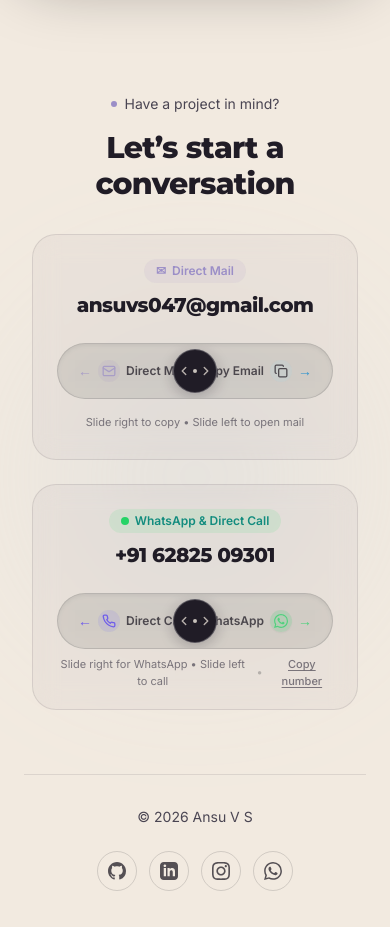
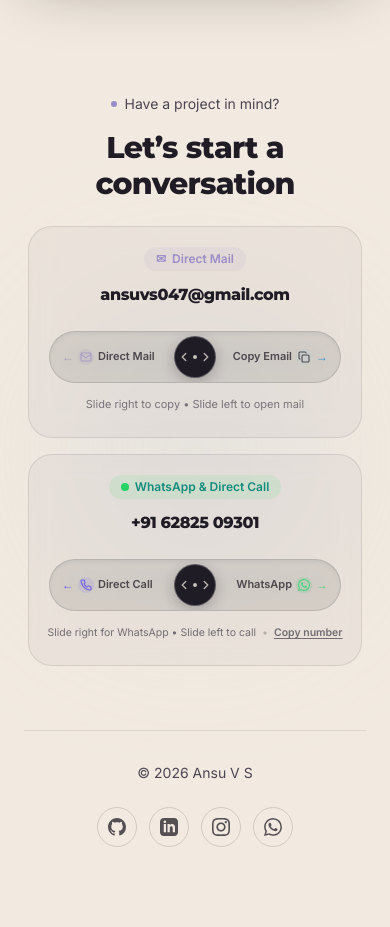
Before and after one commit to thenameisanzu/Ansu-latest-portfolio, a Next.js app: page / in a window 390 px wide. Shown: the part 9840-10767 px from the top of the page. Built offline with nearby package versions, Linux system fonts and the light colour scheme.

Commit message:
fix(responsive): optimize iPad card layouts, prevent email word breaks, and refine slider track spacing

```diff
--- a/components/Contact.tsx
+++ b/components/Contact.tsx
@@ -47,18 +47,18 @@ export default function Contact() {
         whileInView={{ opacity: 1, y: 0 }}
         viewport={{ once: true }}
         transition={{ duration: 0.7, delay: 0.1 }}
-        className="relative z-10 w-full max-w-4xl flex flex-col items-center px-2"
+        className="relative z-10 w-full max-w-5xl flex flex-col items-center px-1 sm:px-2"
       >
-        <h2 className="font-display font-extrabold text-3xl sm:text-4xl md:text-5xl tracking-tight text-ink mb-8">
+        <h2 className="font-display font-extrabold text-3xl sm:text-4xl md:text-5xl tracking-tight text-ink mb-6 sm:mb-8">
           Let’s start a conversation
         </h2>
 
         {/* Grouped Contact Channels Grid */}
-        <div className="w-full grid grid-cols-1 md:grid-cols-2 gap-6 lg:gap-8">
+        <div className="w-full grid grid-cols-1 md:grid-cols-2 gap-4 sm:gap-6 lg:gap-8">
           {/* 1. Email Group */}
-          <div className="flex flex-col items-center justify-between p-6 sm:p-8 rounded-3xl bg-ink/[0.03] border border-ink/10 backdrop-blur-md hover:border-violet/30 hover:shadow-[0_12px_32px_rgba(155,142,199,0.12)] transition-all duration-300">
-            <div className="flex flex-col items-center gap-2 mb-4">
-              <span className="inline-flex items-center gap-1.5 text-xs font-body font-semibold text-violet bg-violet/10 px-3 py-1 rounded-full">
+          <div className="flex flex-col items-center justify-between p-5 sm:p-6 md:p-6 lg:p-8 rounded-3xl bg-ink/[0.03] border border-ink/10 backdrop-blur-md hover:border-violet/30 hover:shadow-[0_12px_32px_rgba(155,142,199,0.12)] transition-all duration-300 min-w-0">
+            <div className="flex flex-col items-center gap-2 mb-3 sm:mb-4 w-full min-w-0">
+              <span className="inline-flex items-center gap-1.5 text-xs font-body font-semibold text-violet bg-violet/10 px-3 py-1 rounded-full shrink-0">
                 <span>✉</span>
                 <span>Direct Mail</span>
               </span>
@@ -66,8 +66,8 @@ export default function Contact() {
                 <a
                   href={`mailto:${email}?subject=Project%20Inquiry%20—%20Ansu%20V%20S`}
                   data-cursor="hover"
-                  className="font-display font-extrabold text-ink text-xl sm:text-2xl lg:text-[1.7rem] tracking-tight hover:text-transparent hover:bg-clip-text hover:bg-gradient-to-r hover:from-violet hover:to-sky transition-all duration-300 break-all py-1"
-                  title="Click to email"
+                  className="block w-full font-display font-extrabold text-ink text-base sm:text-lg md:text-[1.2rem] lg:text-2xl xl:text-[1.55rem] tracking-tight hover:text-transparent hover:bg-clip-text hover:bg-gradient-to-r hover:from-violet hover:to-sky transition-all duration-300 whitespace-nowrap overflow-hidden text-ellipsis py-1 text-center"
+                  title={email}
                 >
                   {email}
                 </a>
@@ -81,9 +81,9 @@ export default function Contact() {
           </div>
 
           {/* 2. Contact Number Group (WhatsApp / Direct Call) */}
-          <div className="flex flex-col items-center justify-between p-6 sm:p-8 rounded-3xl bg-ink/[0.03] border border-ink/10 backdrop-blur-md hover:border-[#25D366]/30 hover:shadow-[0_12px_32px_rgba(37,211,102,0.12)] transition-all duration-300">
-            <div className="flex flex-col items-center gap-2 mb-4">
-              <span className="inline-flex items-center gap-1.5 text-xs font-body font-semibold text-[#128C7E] bg-[#25D366]/10 px-3 py-1 rounded-full">
+          <div className="flex flex-col items-center justify-between p-5 sm:p-6 md:p-6 lg:p-8 rounded-3xl bg-ink/[0.03] border border-ink/10 backdrop-blur-md hover:border-[#25D366]/30 hover:shadow-[0_12px_32px_rgba(37,211,102,0.12)] transition-all duration-300 min-w-0">
+            <div className="flex flex-col items-center gap-2 mb-3 sm:mb-4 w-full min-w-0">
+              <span className="inline-flex items-center gap-1.5 text-xs font-body font-semibold text-[#128C7E] bg-[#25D366]/10 px-3 py-1 rounded-full shrink-0">
                 <span className="relative flex h-2 w-2">
                   <span className="animate-ping absolute inline-flex h-full w-full rounded-full bg-[#25D366] opacity-75" />
                   <span className="relative inline-flex rounded-full h-2 w-2 bg-[#25D366]" />
@@ -96,7 +96,7 @@ export default function Contact() {
                   target="_blank"
                   rel="noreferrer"
                   data-cursor="hover"
-                  className="font-display font-extrabold text-ink text-xl sm:text-2xl lg:text-[1.7rem] tracking-tight hover:text-[#128C7E] transition-colors py-1"
+                  className="block w-full font-display font-extrabold text-ink text-base sm:text-lg md:text-[1.2rem] lg:text-2xl xl:text-[1.55rem] tracking-tight hover:text-[#128C7E] transition-colors py-1 text-center whitespace-nowrap"
                   title="Click to chat on WhatsApp"
                 >
                   {formattedPhoneNumber}
--- a/components/MailSlider.tsx
+++ b/components/MailSlider.tsx
@@ -9,17 +9,17 @@ export default function MailSlider() {
   const x = useMotionValue(0);
 
   // Dynamic opacity and scales for morphing icons
-  const dualIconOpacity = useTransform(x, [-25, -12, 0, 12, 25], [0, 0.4, 1, 0.4, 0]);
-  const leftDragIconOpacity = useTransform(x, [-75, -20, 0], [1, 0.6, 0]);
-  const leftDragIconScale = useTransform(x, [-75, -20, 0], [1.15, 0.9, 0.6]);
-  const rightDragIconOpacity = useTransform(x, [0, 20, 75], [0, 0.6, 1]);
-  const rightDragIconScale = useTransform(x, [0, 20, 75], [0.6, 0.9, 1.15]);
+  const dualIconOpacity = useTransform(x, [-20, -10, 0, 10, 20], [0, 0.4, 1, 0.4, 0]);
+  const leftDragIconOpacity = useTransform(x, [-60, -16, 0], [1, 0.6, 0]);
+  const leftDragIconScale = useTransform(x, [-60, -16, 0], [1.15, 0.9, 0.6]);
+  const rightDragIconOpacity = useTransform(x, [0, 16, 60], [0, 0.6, 1]);
+  const rightDragIconScale = useTransform(x, [0, 16, 60], [0.6, 0.9, 1.15]);
 
-  const leftTrackFill = useTransform(x, [-95, 0], [1, 0]);
-  const rightTrackFill = useTransform(x, [0, 95], [0, 1]);
+  const leftTrackFill = useTransform(x, [-72, 0], [1, 0]);
+  const rightTrackFill = useTransform(x, [0, 72], [0, 1]);
   const knobBg = useTransform(
     x,
-    [-90, -40, 0, 40, 90],
+    [-70, -32, 0, 32, 70],
     [
       "rgb(155, 142, 199)", // violet on left drag
       "rgb(189, 166, 206)",
@@ -48,7 +48,7 @@ export default function MailSlider() {
   };
 
   const handleDragEnd = (_: unknown, info: { offset?: { x: number } }) => {
-    const threshold = 45;
+    const threshold = 36;
     const currentX = x.get();
     const offsetX = info?.offset?.x ?? 0;
     if (currentX >= threshold || offsetX >= threshold) {
@@ -59,11 +59,11 @@ export default function MailSlider() {
   };
 
   return (
-    <div className="flex flex-col items-center gap-3 w-full max-w-sm mx-auto select-none mt-2 touch-none">
+    <div className="flex flex-col items-center gap-2.5 w-full max-w-sm mx-auto select-none mt-2 touch-none">
       {/* iOS Slider Bar */}
       <div
         style={{ touchAction: "none" }}
-        className="relative w-full h-14 rounded-full bg-ink/8 border border-ink/15 backdrop-blur-md p-1.5 flex items-center justify-between overflow-hidden shadow-[inset_0_2px_4px_rgba(0,0,0,0.06)] touch-none"
+        className="relative w-full h-13 sm:h-14 rounded-full bg-ink/8 border border-ink/15 backdrop-blur-md p-1 sm:p-1.5 flex items-center justify-between overflow-hidden shadow-[inset_0_2px_4px_rgba(0,0,0,0.06)] touch-none"
       >
         {/* Left Track Ambient Fill (Lilac/Violet) */}
         <motion.div
@@ -80,20 +80,20 @@ export default function MailSlider() {
         {/* Left Track Zone: Open Mail */}
         <button
           onClick={triggerMail}
-          className="relative z-10 flex-1 h-full flex items-center justify-start pl-3.5 gap-1.5 text-xs font-body font-medium transition-colors text-ink hover:text-violet text-left group touch-manipulation"
+          className="relative z-10 flex-1 h-full flex items-center justify-start pl-2 sm:pl-3.5 gap-1 sm:gap-1.5 text-[11px] sm:text-xs font-body font-medium transition-colors text-ink hover:text-violet text-left group touch-manipulation cursor-pointer"
           data-cursor="hover"
           title="Click or slide left to open mail app"
         >
           <motion.span
             style={{
-              opacity: useTransform(x, [-90, -20, 0], [1, 0.9, 0.75]),
-              scale: useTransform(x, [-90, 0], [1.05, 1]),
+              opacity: useTransform(x, [-70, -18, 0], [1, 0.9, 0.75]),
+              scale: useTransform(x, [-70, 0], [1.05, 1]),
             }}
-            className="flex items-center gap-1.5 text-ink font-semibold"
+            className="flex items-center gap-1 sm:gap-1.5 text-ink font-semibold"
           >
-            <span className="text-sm text-violet transition-transform group-hover:-translate-x-0.5">←</span>
-            <span className="p-1 rounded-full bg-violet/15 text-violet flex items-center justify-center shrink-0">
-              <svg className="w-3.5 h-3.5" viewBox="0 0 24 24" fill="none" stroke="currentColor" strokeWidth="2.2" strokeLinecap="round" strokeLinejoin="round">
+            <span className="text-xs sm:text-sm text-violet transition-transform group-hover:-translate-x-0.5">←</span>
+            <span className="p-0.5 sm:p-1 rounded-full bg-violet/15 text-violet flex items-center justify-center shrink-0">
+              <svg className="w-3 h-3 sm:w-3.5 sm:h-3.5" viewBox="0 0 24 24" fill="none" stroke="currentColor" strokeWidth="2.2" strokeLinecap="round" strokeLinejoin="round">
                 <rect width="20" height="16" x="2" y="4" rx="2"/>
                 <path d="m22 7-8.97 5.7a1.94 1.94 0 0 1-2.06 0L2 7"/>
               </svg>
@@ -105,32 +105,32 @@ export default function MailSlider() {
         {/* Right Track Zone: Copy Email */}
         <button
           onClick={triggerCopy}
-          className="relative z-10 flex-1 h-full flex items-center justify-end pr-3.5 gap-1.5 text-xs font-body font-medium transition-colors text-ink hover:text-sky-600 text-right group touch-manipulation"
+          className="relative z-10 flex-1 h-full flex items-center justify-end pr-2 sm:pr-3.5 gap-1 sm:gap-1.5 text-[11px] sm:text-xs font-body font-medium transition-colors text-ink hover:text-sky-600 text-right group touch-manipulation cursor-pointer"
           data-cursor="hover"
           title="Click or slide right to copy address"
         >
           <motion.span
             style={{
-              opacity: useTransform(x, [0, 20, 90], [0.75, 0.9, 1]),
-              scale: useTransform(x, [0, 90], [1, 1.05]),
+              opacity: useTransform(x, [0, 18, 70], [0.75, 0.9, 1]),
+              scale: useTransform(x, [0, 70], [1, 1.05]),
             }}
-            className="flex items-center gap-1.5 text-ink font-semibold"
+            className="flex items-center gap-1 sm:gap-1.5 text-ink font-semibold"
           >
             <span className="truncate group-hover:text-sky-600 transition-colors">Copy Email</span>
-            <span className="p-1 rounded-full bg-sky/35 text-ink flex items-center justify-center shrink-0">
-              <svg className="w-3.5 h-3.5" viewBox="0 0 24 24" fill="none" stroke="currentColor" strokeWidth="2.2" strokeLinecap="round" strokeLinejoin="round">
+            <span className="p-0.5 sm:p-1 rounded-full bg-sky/35 text-ink flex items-center justify-center shrink-0">
+              <svg className="w-3 h-3 sm:w-3.5 sm:h-3.5" viewBox="0 0 24 24" fill="none" stroke="currentColor" strokeWidth="2.2" strokeLinecap="round" strokeLinejoin="round">
                 <rect width="14" height="14" x="8" y="8" rx="2" ry="2"/>
                 <path d="M4 16c-1.1 0-2-.9-2-2V4c0-1.1.9-2 2-2h10c1.1 0 2 .9 2 2"/>
               </svg>
             </span>
-            <span className="text-sm text-sky-600 transition-transform group-hover:translate-x-0.5">→</span>
+            <span className="text-xs sm:text-sm text-sky-600 transition-transform group-hover:translate-x-0.5">→</span>
           </motion.span>
         </button>
 
         {/* Interactive Draggable Center Knob with Direction-Morphing Icons */}
         <motion.div
           drag="x"
-          dragConstraints={{ left: -95, right: 95 }}
+          dragConstraints={{ left: -72, right: 72 }}
           dragElastic={0.12}
           dragSnapToOrigin={true}
           dragMomentum={false}
@@ -138,7 +138,7 @@ export default function MailSlider() {
           style={{ x, backgroundColor: knobBg, touchAction: "none" }}
           whileHover={{ scale: 1.06 }}
           whileTap={{ scale: 0.95 }}
-          className="absolute left-1/2 -translate-x-1/2 z-20 w-11 h-11 rounded-full text-cream flex items-center justify-center cursor-grab active:cursor-grabbing shadow-[0_4px_14px_rgba(32,28,38,0.25)] border border-white/25 overflow-hidden touch-none select-none"
+          className="absolute left-1/2 -translate-x-1/2 z-20 w-10.5 h-10.5 sm:w-11 sm:h-11 rounded-full text-cream flex items-center justify-center cursor-grab active:cursor-grabbing shadow-[0_4px_14px_rgba(32,28,38,0.25)] border border-white/25 overflow-hidden touch-none select-none"
           data-cursor="hover"
         >
           <AnimatePresence mode="wait">
--- a/components/PhoneSlider.tsx
+++ b/components/PhoneSlider.tsx
@@ -9,20 +9,20 @@ export default function PhoneSlider() {
   const x = useMotionValue(0);
 
   // Dynamic opacity and scales for morphing knob icons
-  const dualIconOpacity = useTransform(x, [-25, -12, 0, 12, 25], [0, 0.4, 1, 0.4, 0]);
-  const leftDragIconOpacity = useTransform(x, [-75, -20, 0], [1, 0.6, 0]);
-  const leftDragIconScale = useTransform(x, [-75, -20, 0], [1.15, 0.9, 0.6]);
-  const rightDragIconOpacity = useTransform(x, [0, 20, 75], [0, 0.6, 1]);
-  const rightDragIconScale = useTransform(x, [0, 20, 75], [0.6, 0.9, 1.15]);
+  const dualIconOpacity = useTransform(x, [-20, -10, 0, 10, 20], [0, 0.4, 1, 0.4, 0]);
+  const leftDragIconOpacity = useTransform(x, [-60, -16, 0], [1, 0.6, 0]);
+  const leftDragIconScale = useTransform(x, [-60, -16, 0], [1.15, 0.9, 0.6]);
+  const rightDragIconOpacity = useTransform(x, [0, 16, 60], [0, 0.6, 1]);
+  const rightDragIconScale = useTransform(x, [0, 16, 60], [0.6, 0.9, 1.15]);
 
   // Track fills
-  const leftTrackFill = useTransform(x, [-95, 0], [1, 0]);
-  const rightTrackFill = useTransform(x, [0, 95], [0, 1]);
+  const leftTrackFill = useTransform(x, [-72, 0], [1, 0]);
+  const rightTrackFill = useTransform(x, [0, 72], [0, 1]);
 
   // Dynamic knob background transition
   const knobBg = useTransform(
     x,
-    [-90, -40, 0, 40, 90],
+    [-70, -32, 0, 32, 70],
     [
       "rgb(99, 102, 241)", // Indigo/Call accent on left drag
       "rgb(139, 92, 246)",
@@ -72,7 +72,7 @@ export default function PhoneSlider() {
   };
 
   const handleDragEnd = (_: unknown, info: { offset?: { x: number } }) => {
-    const threshold = 40;
+    const threshold = 36;
     const currentX = x.get();
     const offsetX = info?.offset?.x ?? 0;
     if (currentX >= threshold || offsetX >= threshold) {
@@ -83,11 +83,11 @@ export default function PhoneSlider() {
   };
 
   return (
-    <div className="flex flex-col items-center gap-3 w-full max-w-sm mx-auto select-none mt-2 touch-none">
+    <div className="flex flex-col items-center gap-2.5 w-full max-w-sm mx-auto select-none mt-2 touch-none">
       {/* iOS Slider Bar */}
       <div
         style={{ touchAction: "none" }}
-        className="relative w-full h-14 rounded-full bg-ink/8 border border-ink/15 backdrop-blur-md p-1.5 flex items-center justify-between overflow-hidden shadow-[inset_0_2px_4px_rgba(0,0,0,0.06)] touch-none"
+        className="relative w-full h-13 sm:h-14 rounded-full bg-ink/8 border border-ink/15 backdrop-blur-md p-1 sm:p-1.5 flex items-center justify-between overflow-hidden shadow-[inset_0_2px_4px_rgba(0,0,0,0.06)] touch-none"
       >
         {/* Left Track Ambient Fill (Call Indigo/Violet) */}
         <motion.div
@@ -104,21 +104,21 @@ export default function PhoneSlider() {
         {/* Left Track Zone: Direct Call */}
         <button
           onClick={triggerCall}
-          className="relative z-10 flex-1 h-full flex items-center justify-start pl-3.5 gap-1.5 text-xs font-body font-medium transition-colors text-ink hover:text-indigo-600 text-left group touch-manipulation cursor-pointer"
+          className="relative z-10 flex-1 h-full flex items-center justify-start pl-2 sm:pl-3.5 gap-1 sm:gap-1.5 text-[11px] sm:text-xs font-body font-medium transition-colors text-ink hover:text-indigo-600 text-left group touch-manipulation cursor-pointer"
           data-cursor="hover"
           title="Click or slide left to call directly"
         >
           <motion.span
             style={{
-              opacity: useTransform(x, [-90, -20, 0], [1, 0.9, 0.75]),
-              scale: useTransform(x, [-90, 0], [1.05, 1]),
+              opacity: useTransform(x, [-70, -18, 0], [1, 0.9, 0.75]),
+              scale: useTransform(x, [-70, 0], [1.05, 1]),
             }}
-            className="flex items-center gap-1.5 text-ink font-semibold"
+            className="flex items-center gap-1 sm:gap-1.5 text-ink font-semibold"
           >
-            <span className="text-sm text-indigo-600 transition-transform group-hover:-translate-x-0.5">←</span>
-            <span className="p-1 rounded-full bg-indigo-500/15 text-indigo-600 flex items-center justify-center shrink-0">
+            <span className="text-xs sm:text-sm text-indigo-600 transition-transform group-hover:-translate-x-0.5">←</span>
+            <span className="p-0.5 sm:p-1 rounded-full bg-indigo-500/15 text-indigo-600 flex items-center justify-center shrink-0">
               <svg
-                className="w-3.5 h-3.5"
+                className="w-3 h-3 sm:w-3.5 sm:h-3.5"
                 viewBox="0 0 24 24"
                 fill="none"
                 stroke="currentColor"
@@ -136,35 +136,35 @@ export default function PhoneSlider() {
         {/* Right Track Zone: WhatsApp */}
         <button
           onClick={triggerWhatsApp}
-          className="relative z-10 flex-1 h-full flex items-center justify-end pr-3.5 gap-1.5 text-xs font-body font-medium transition-colors text-ink hover:text-[#128C7E] text-right group touch-manipulation cursor-pointer"
+          className="relative z-10 flex-1 h-full flex items-center justify-end pr-2 sm:pr-3.5 gap-1 sm:gap-1.5 text-[11px] sm:text-xs font-body font-medium transition-colors text-ink hover:text-[#128C7E] text-right group touch-manipulation cursor-pointer"
           data-cursor="hover"
           title="Click or slide right to chat on WhatsApp"
         >
           <motion.span
             style={{
-              opacity: useTransform(x, [0, 20, 90], [0.75, 0.9, 1]),
-              scale: useTransform(x, [0, 90], [1, 1.05]),
+              opacity: useTransform(x, [0, 18, 70], [0.75, 0.9, 1]),
+              scale: useTransform(x, [0, 70], [1, 1.05]),
             }}
-            className="flex items-center gap-1.5 text-ink font-semibold"
+            className="flex items-center gap-1 sm:gap-1.5 text-ink font-semibold"
           >
             <span className="truncate group-hover:text-[#128C7E] transition-colors">WhatsApp</span>
-            <span className="p-1 rounded-full bg-[#25D366]/20 text-[#25D366] flex items-center justify-center shrink-0 shadow-xs">
+            <span className="p-0.5 sm:p-1 rounded-full bg-[#25D366]/20 text-[#25D366] flex items-center justify-center shrink-0 shadow-xs">
               <svg
-                className="w-3.5 h-3.5"
+                className="w-3 h-3 sm:w-3.5 sm:h-3.5"
                 viewBox="0 0 24 24"
                 fill="currentColor"
               >
                 <path d="M17.472 14.382c-.297-.149-1.758-.867-2.03-.967-.273-.099-.471-.148-.67.15-.197.297-.767.966-.94 1.164-.173.199-.347.223-.644.075-.297-.15-1.255-.463-2.39-1.475-.883-.788-1.48-1.761-1.653-2.059-.173-.297-.018-.458.13-.606.134-.133.298-.347.446-.52.149-.174.198-.298.298-.497.099-.198.05-.371-.025-.52-.075-.149-.669-1.612-.916-2.207-.242-.579-.487-.5-.669-.51-.173-.008-.371-.01-.57-.01-.198 0-.52.074-.792.372-.272.297-1.04 1.016-1.04 2.479 0 1.462 1.065 2.875 1.213 3.074.149.198 2.096 3.2 5.077 4.487.709.306 1.262.489 1.694.625.712.227 1.36.195 1.871.118.571-.085 1.758-.719 2.006-1.413.248-.694.248-1.289.173-1.413-.074-.124-.272-.198-.57-.347m-5.421 7.403h-.004a9.87 9.87 0 01-5.031-1.378l-.361-.214-3.741.982.998-3.648-.235-.374a9.86 9.86 0 01-1.51-5.26c.001-5.45 4.436-9.884 9.888-9.884 2.64 0 5.122 1.03 6.988 2.898a9.825 9.825 0 012.893 6.994c-.003 5.45-4.437 9.884-9.885 9.884m8.413-18.297A11.815 11.815 0 0012.05 0C5.495 0 .16 5.335.157 11.892c0 2.096.547 4.142 1.588 5.945L.057 24l6.305-1.654a11.882 11.882 0 005.683 1.448h.005c6.554 0 11.89-5.335 11.893-11.893a11.821 11.821 0 00-3.48-8.413Z" />
               </svg>
             </span>
-            <span className="text-sm text-[#25D366] transition-transform group-hover:translate-x-0.5">→</span>
+            <span className="text-xs sm:text-sm text-[#25D366] transition-transform group-hover:translate-x-0.5">→</span>
           </motion.span>
         </button>
 
         {/* Interactive Draggable Center Knob with Morphing Icons */}
         <motion.div
           drag="x"
-          dragConstraints={{ left: -95, right: 95 }}
+          dragConstraints={{ left: -72, right: 72 }}
           dragElastic={0.12}
           dragSnapToOrigin={true}
           dragMomentum={false}
@@ -172,7 +172,7 @@ export default function PhoneSlider() {
           style={{ x, backgroundColor: knobBg, touchAction: "none" }}
           whileHover={{ scale: 1.06 }}
           whileTap={{ scale: 0.95 }}
-          className="absolute left-1/2 -translate-x-1/2 z-20 w-11 h-11 rounded-full text-cream flex items-center justify-center cursor-grab active:cursor-grabbing shadow-[0_4px_14px_rgba(32,28,38,0.25)] border border-white/25 overflow-hidden touch-none select-none"
+          className="absolute left-1/2 -translate-x-1/2 z-20 w-10.5 h-10.5 sm:w-11 sm:h-11 rounded-full text-cream flex items-center justify-center cursor-grab active:cursor-grabbing shadow-[0_4px_14px_rgba(32,28,38,0.25)] border border-white/25 overflow-hidden touch-none select-none"
           data-cursor="hover"
         >
           <AnimatePresence mode="wait">
@@ -327,12 +327,12 @@ export default function PhoneSlider() {
             <span>↗</span>
           </motion.span>
         ) : (
-          <div className="flex items-center gap-2 text-[11px] font-body text-ink-soft/70">
+          <div className="flex items-center justify-center gap-1.5 text-[10.5px] sm:text-[11px] font-body text-ink-soft/75 whitespace-nowrap">
             <span>Slide right for WhatsApp • Slide left to call</span>
             <span className="text-ink/25">•</span>
             <button
               onClick={triggerCopy}
-              className="underline underline-offset-2 hover:text-ink transition-colors font-medium cursor-pointer"
+              className="underline underline-offset-2 hover:text-ink font-semibold transition-colors cursor-pointer shrink-0"
               title="Click to copy phone number"
             >
               Copy number
```
